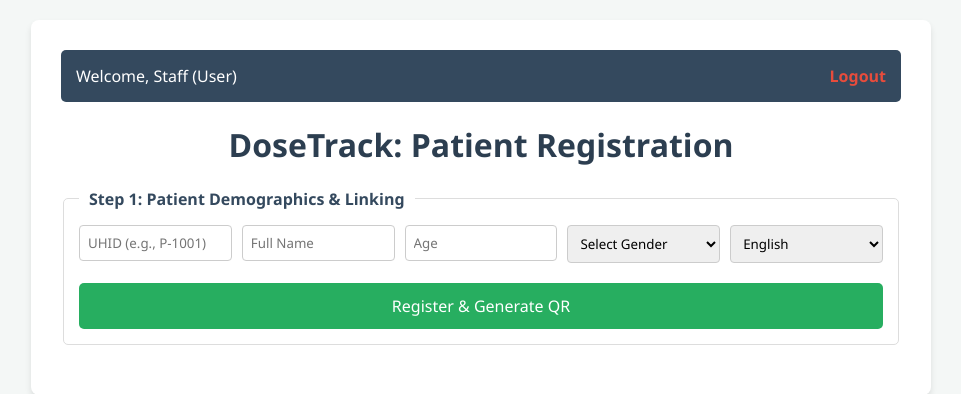
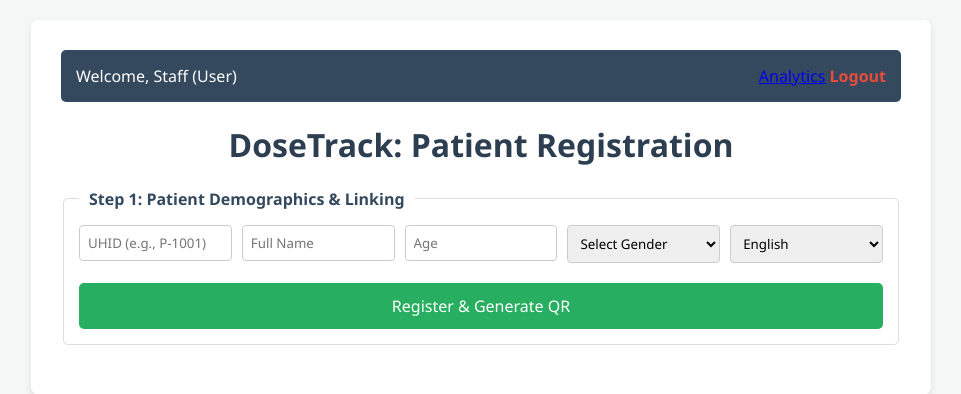
Before and after one commit to sinharitesh28/doseTrack, a Flask app: template app/templates/index.html in a window 1280 px wide. Shown: the top 394 px of the page, without its empty margins (159-1120 px from the left). Run offline with Flask 3, Linux system fonts and the light colour scheme; the template is opened without the code that fills it, so the values that code supplies are empty.

Commit message:
Add Analytics link to navbar in index.html

```diff
--- a/app/templates/index.html
+++ b/app/templates/index.html
@@ -11,6 +11,7 @@
         <div class="navbar" style="display: flex; justify-content: space-between; align-items: center; background: #34495e; padding: 15px; color: white; border-radius: 5px; margin-bottom: 20px;">
             <span>Welcome, {{ session.get('first_name', 'Staff') }} ({{ session.get('role', 'User') }})</span>
             <div>
+                <a href="/analytics">Analytics</a>
                 {% if session.get('role') == 'Admin' %}<a href="/admin" style="color: white; margin-right:15px; font-weight:bold; text-decoration:none;">Admin Panel</a>{% endif %}
                 <a href="/logout" style="color: #e74c3c; font-weight:bold; text-decoration:none;">Logout</a>
             </div>
```
